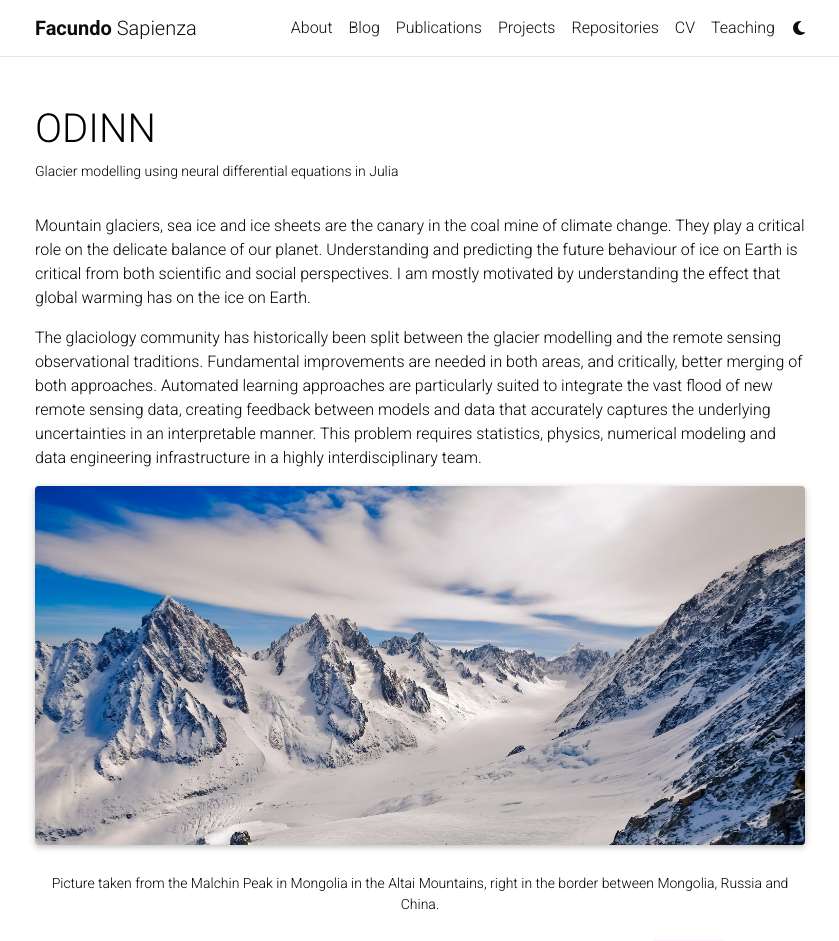
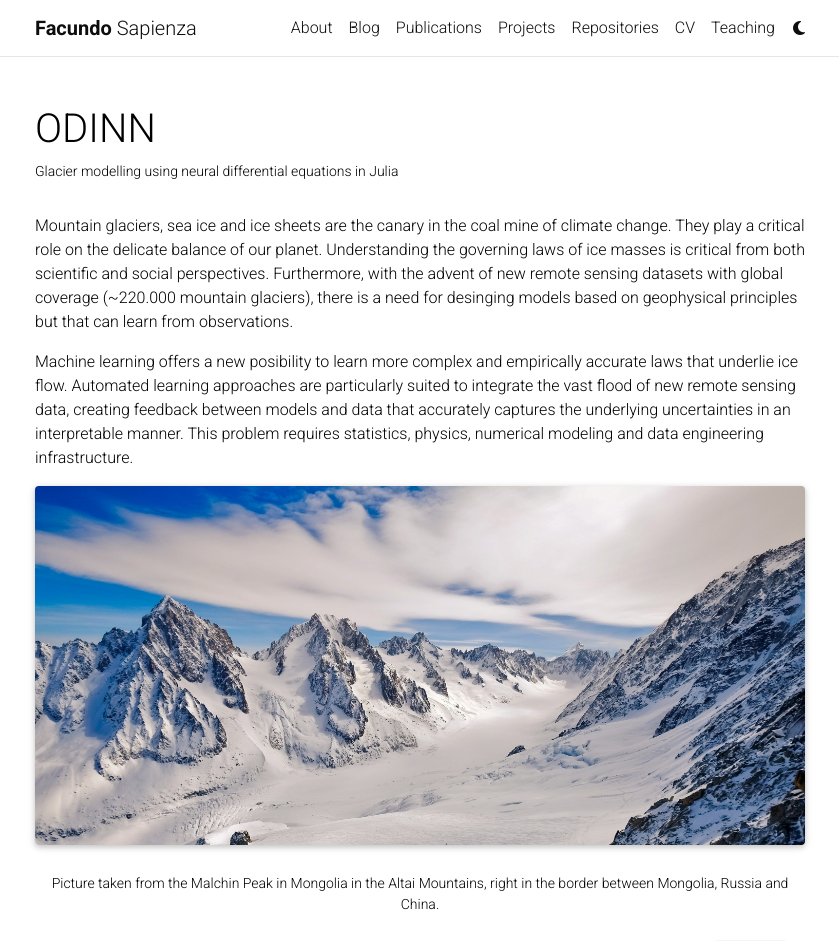
Before and after one commit to facusapienza21/facusapienza21.github.io, a Jekyll site: the page built from _projects/odinn_project.md, in a window 1280 px wide and 1400 px high. Shown: the top 941 px of the window, without its empty margins (220-1059 px from the left). Built offline with Jekyll 4.4.1, drawn with Linux system fonts in a browser that asks for light colours; full-size pictures stand in for the smaller copies a plugin makes; comment, search, counter and statistics services are not loaded; a style sheet for code colours, icons or effects is not loaded; some of the changed text lies outside the part shown.

Commit message:
reoganize ODINN and new portrait for mars

````diff
--- a/_projects/odinn_project.md
+++ b/_projects/odinn_project.md
@@ -10,13 +10,14 @@
 
 Mountain glaciers, sea ice and ice sheets are the canary in the coal mine of climate change.
 They play a critical role on the delicate balance of our planet.
-Understanding and predicting the future behaviour of ice on Earth is critical from both scientific and social perspectives.
-I am mostly motivated by understanding the effect that global warming has on the ice on Earth.
+Understanding the governing laws of ice masses is critical from both scientific and social perspectives.
+Furthermore, with the advent of new remote sensing datasets with global coverage (~220.000 mountain glaciers), there is a need for desinging models based on geophysical principles but that can learn from observations.
+<!-- The glaciology community has historically been split between the glacier modelling and the remote sensing observational traditions.  -->
+<!-- Fundamental improvements are needed in both areas, and critically, better merging of both approaches.  -->
 
-The glaciology community has historically been split between the glacier modelling and the remote sensing observational traditions.
-Fundamental improvements are needed in both areas, and critically, better merging of both approaches.
+Machine learning offers a new posibility to learn more complex and empirically accurate laws that underlie ice flow.
 Automated learning approaches are particularly suited to integrate the vast flood of new remote sensing data, creating feedback between models and data that accurately captures the underlying uncertainties in an interpretable manner.
-This problem requires statistics, physics, numerical modeling and data engineering infrastructure in a highly interdisciplinary team.
+This problem requires statistics, physics, numerical modeling and data engineering infrastructure.
 
 <div class="row">
     <div class="col-sm mt-3 mt-md-0">
@@ -27,27 +28,40 @@
     Picture taken from the Malchin Peak in Mongolia in the Altai Mountains, right in the border between Mongolia, Russia and China.
 </div>
 
-In collaboration with [Jordi Bolibar](https://jordibolibar.wordpress.com/), [Fernando Pérez](https://bids.berkeley.edu/people/fernando-perez), among others, in the development of `ODINN.jl`, an open-source glacier evolution model in the Julia programming language, based on Universal Differential Equations.
+In collaboration with [Jordi Bolibar](https://jordibolibar.wordpress.com/), [Fernando Pérez](https://bids.berkeley.edu/people/fernando-perez), among others, we work in the development of `ODINN.jl`, an open-source glacier evolution model in the Julia programming language,
 Glacier dynamics can be modelled with differential equations, although classical approaches are not suitable for assimilating large spatio-temporal datasets, and they are becoming increasingly harder to optimize.
-However, sub-parts of the equation (e.g. a parameter) can be learnt by a regressor (e.g. a neural network or a set of basis functions), which provides the model with more flexibility.
+ODINN is based in Universal Differential Equations, a novel approach where learning task can be incorporated inside numerical solvers for differential equations.
+Parts of the equation (e.g. a parameter) can be learnt by a regressor (e.g. a neural network or a set of basis functions), which provides the model with more flexibility.
 This model is built on top of the Open Global Glacier Model (OGGM) in Python, one of the most popular frameworks for large-scale glacier modelling.
 Our final goal is to calibrate and validate this glacier evolution model with remote sensing data and climate reanalyses in order to understand past glacier changes and the role played by ice dynamics and mass balance.
 
+{% raw %}
+```math
+\frac{\partial H}{\partial t} = \dot b + \nabla \cdot (D \nabla S)
+```
+{% endraw %}
+
 <div class="row">
     <div class="col-sm mt-3 mt-md-0">
-        {% include figure.html path="assets/img/ODINN_overview.pdf" title="ODINN Diagram" class="img-fluid rounded z-depth-1" %}
+        {% include figure.html path="assets/img/ODINN_overview.jpg" title="ODINN Diagram" class="img-fluid rounded z-depth-1" %}
     </div>
 </div>
 <div class="caption">
     Diagram of the workflow in ODINN.
 </div>
 
+Some of the features of ODINN are
+- Efficient implementetion of the 2D SIA equation for mountain glaciers
+- Implemented differential programming toold in the Julia SciML ecosystem that allows to compute gradients in the numerical solver for the 2D SIA equation
+- Python-Julia integration via `PyCall.jl` that allow us to run libraries like `Xarray` and `OGGM` inside ODINN
 
+Some ongoing work in progress
+- Writing of [review paper]() about sensitivity methods for differential equations, that is, the differential programming capabilities that enable all the workflow inside ODINN.
 
-{% raw %}
+<!-- {% raw %}
 ```julia
 using ODINN
 
 1 + 1
 ```
-{% endraw %}
+{% endraw %} -->
````
Also changed, not shown: _projects/marsmag_project.md (+1 -1 lines), _projects/paleomag_project.md (+2 -2 lines), 4 other files.
